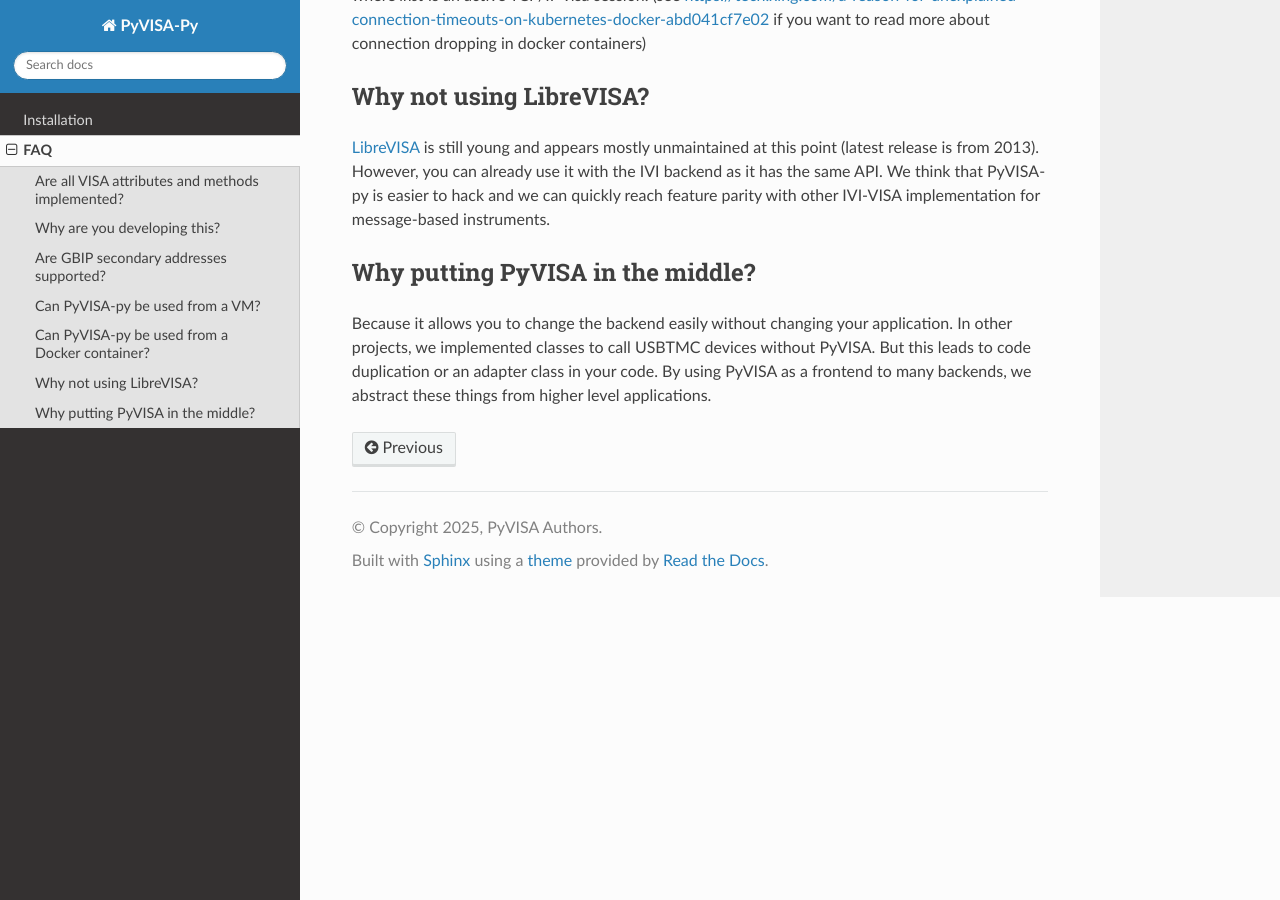
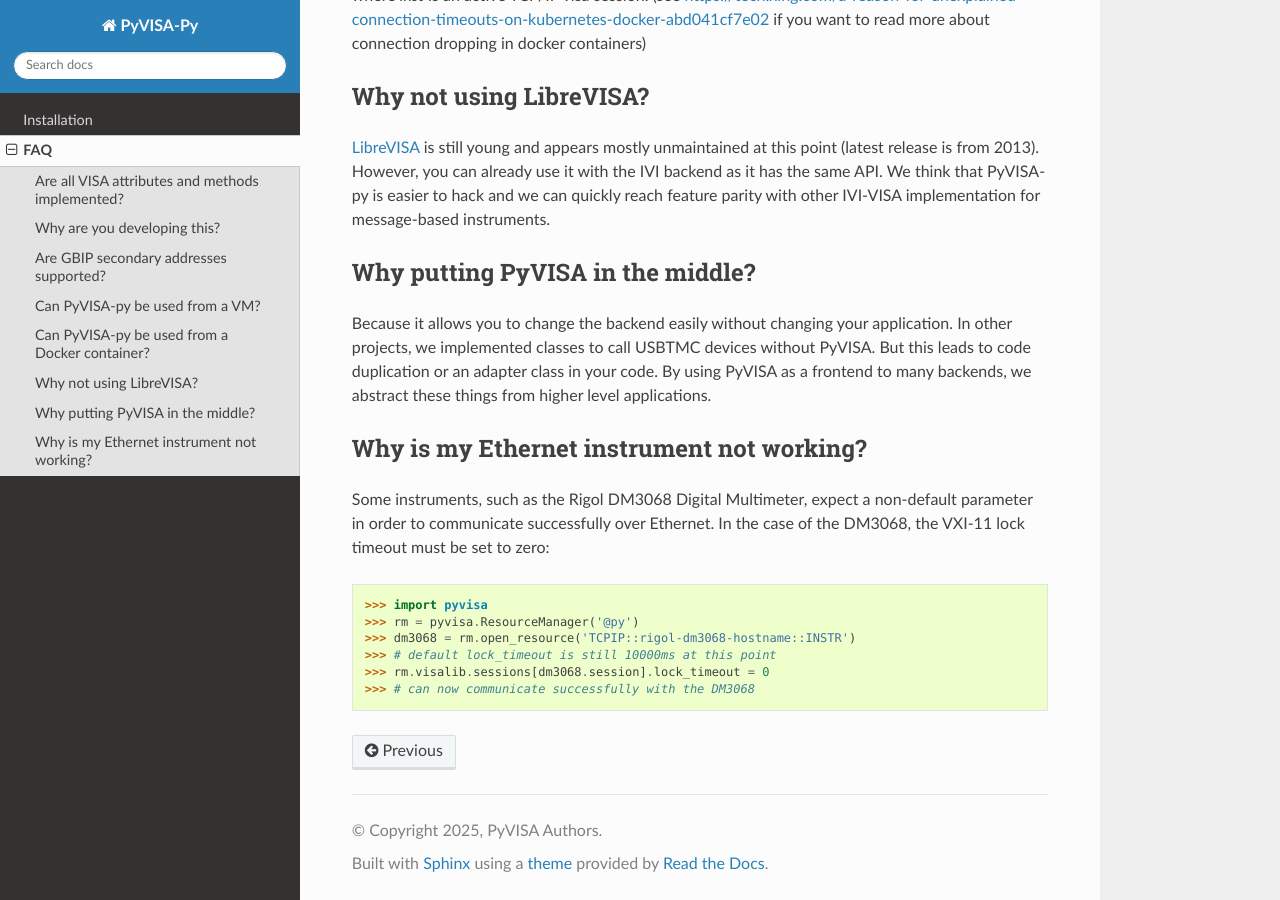
Before and after one commit to pyvisa/pyvisa-py, a Sphinx documentation site: the page built from docs/source/faq.rst, in a window 1280 px wide and 900 px high, scrolled down 1393 px. Built offline with Sphinx 7.4.7 and the Read the Docs theme 3.1.0, drawn with Linux system fonts in a browser that asks for light colours.

Commit message:
Fix VXI-11 Default Lock Timeout (e.g. for Rigol DM3068) (#496)
* Set VXI-11 lock_timeout default in class init, to allow changing

* Add Rigol DM3068 workaround to FAQs in documentation

```diff
--- a/docs/source/faq.rst
+++ b/docs/source/faq.rst
@@ -93,6 +93,21 @@ By using PyVISA as a frontend to many backends, we abstract these things
 from higher level applications.
 
 
+Why is my Ethernet instrument not working?
+------------------------------------------
+
+Some instruments, such as the Rigol DM3068 Digital Multimeter,
+expect a non-default parameter in order to communicate successfully over Ethernet.
+In the case of the DM3068, the VXI-11 lock timeout must be set to zero:
+
+    >>> import pyvisa
+    >>> rm = pyvisa.ResourceManager('@py')
+    >>> dm3068 = rm.open_resource('TCPIP::rigol-dm3068-hostname::INSTR')
+    >>> # default lock_timeout is still 10000ms at this point
+    >>> rm.visalib.sessions[dm3068.session].lock_timeout = 0
+    >>> # can now communicate successfully with the DM3068
+
+
 .. _PySerial: https://pythonhosted.org/pyserial/
 .. _PyVISA: http://pyvisa.readthedocs.org/
 .. _PyUSB: https://github.com/pyusb/pyusb
```
Also changed, not shown: 1 other file.
